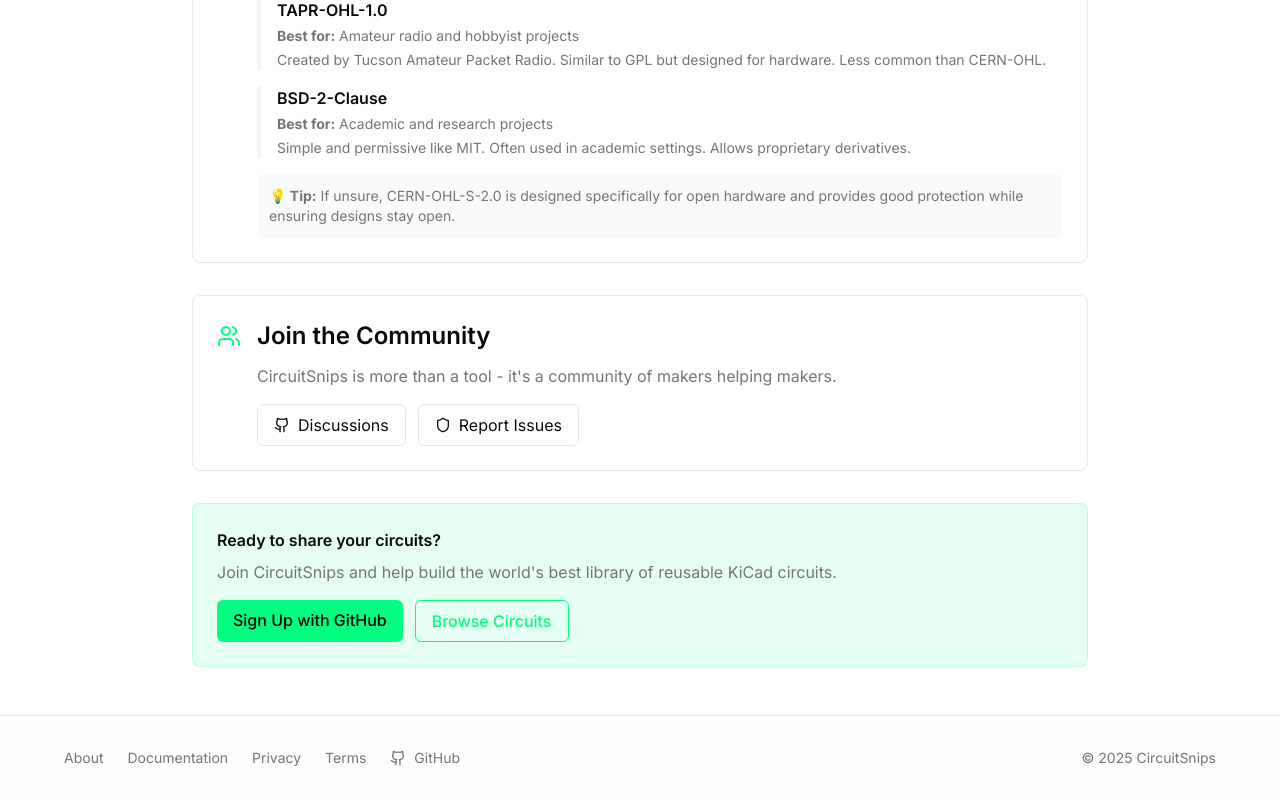
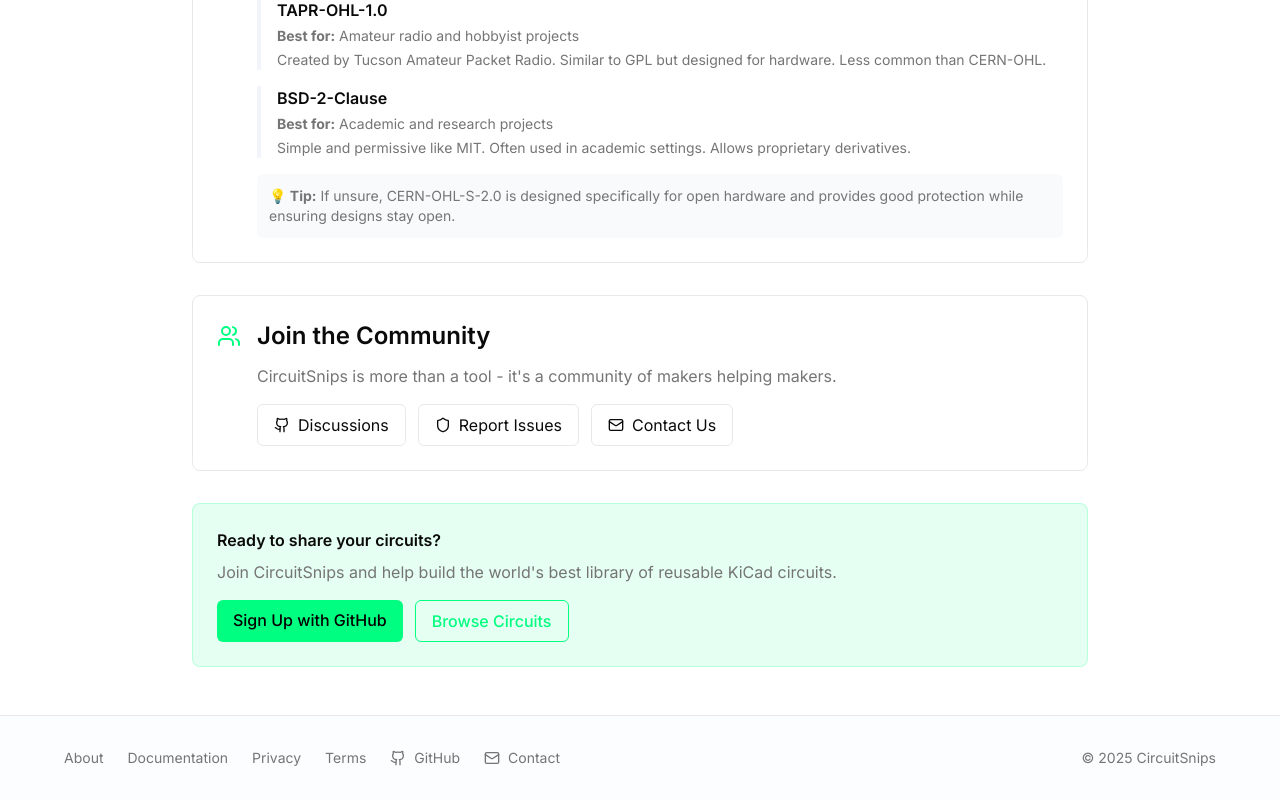
Before and after one commit to MichaelAyles/kicad-library, a Next.js app: page /about in a window 1280 px wide. Shown: the part 1740-2540 px from the top of the page. Built offline with nearby package versions, Linux system fonts and the light colour scheme; no server answers.

Commit message:
feat: Add contact information to license, README, and footer

```diff
--- a/src/app/about/page.tsx
+++ b/src/app/about/page.tsx
@@ -1,7 +1,7 @@
 import Link from 'next/link';
 import { Header } from '@/components/Header';
 import { Footer } from '@/components/Footer';
-import { ExternalLink, Github, Scale, Shield, Users, Zap } from 'lucide-react';
+import { ExternalLink, Github, Mail, Scale, Shield, Users, Zap } from 'lucide-react';
 
 export default function AboutPage() {
   return (
@@ -248,6 +248,13 @@
                     <Shield className="w-4 h-4" />
                     Report Issues
                   </a>
+                  <a
+                    href="mailto:info@circuitsnips.com"
+                    className="px-4 py-2 border rounded-md hover:bg-muted transition-colors inline-flex items-center gap-2"
+                  >
+                    <Mail className="w-4 h-4" />
+                    Contact Us
+                  </a>
                 </div>
               </div>
             </div>
--- a/src/components/Footer.tsx
+++ b/src/components/Footer.tsx
@@ -1,5 +1,5 @@
 import Link from 'next/link';
-import { Github } from 'lucide-react';
+import { Github, Mail } from 'lucide-react';
 
 export function Footer() {
   return (
@@ -28,6 +28,13 @@
               <Github className="w-4 h-4" />
               <span>GitHub</span>
             </a>
+            <a
+              href="mailto:info@circuitsnips.com"
+              className="flex items-center gap-2 hover:text-primary transition-colors"
+            >
+              <Mail className="w-4 h-4" />
+              <span>Contact</span>
+            </a>
           </div>
           <div className="text-center md:text-right">
             © 2025 CircuitSnips
```
Also changed, not shown: 2 other files (tests, documents, lock files or other folders).
